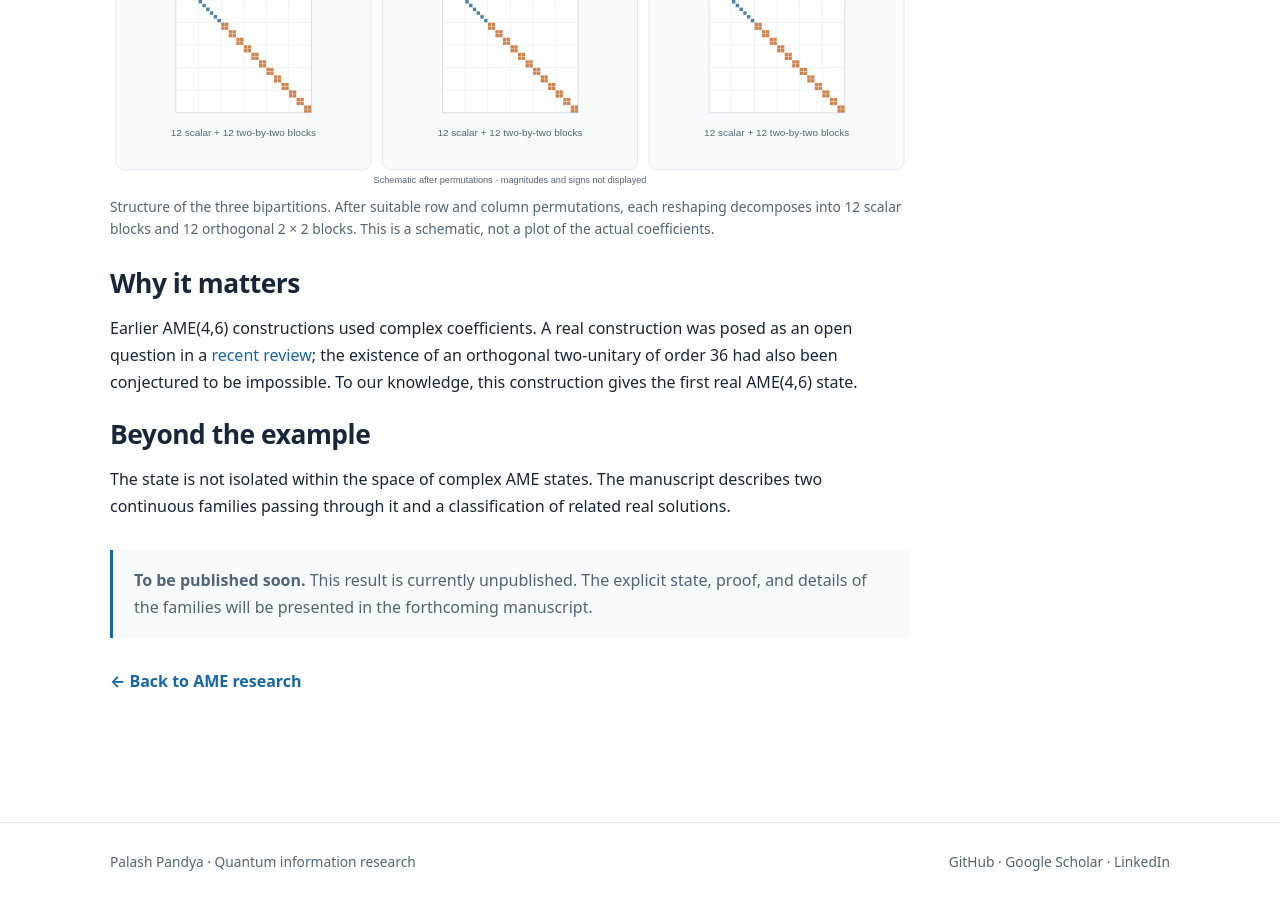
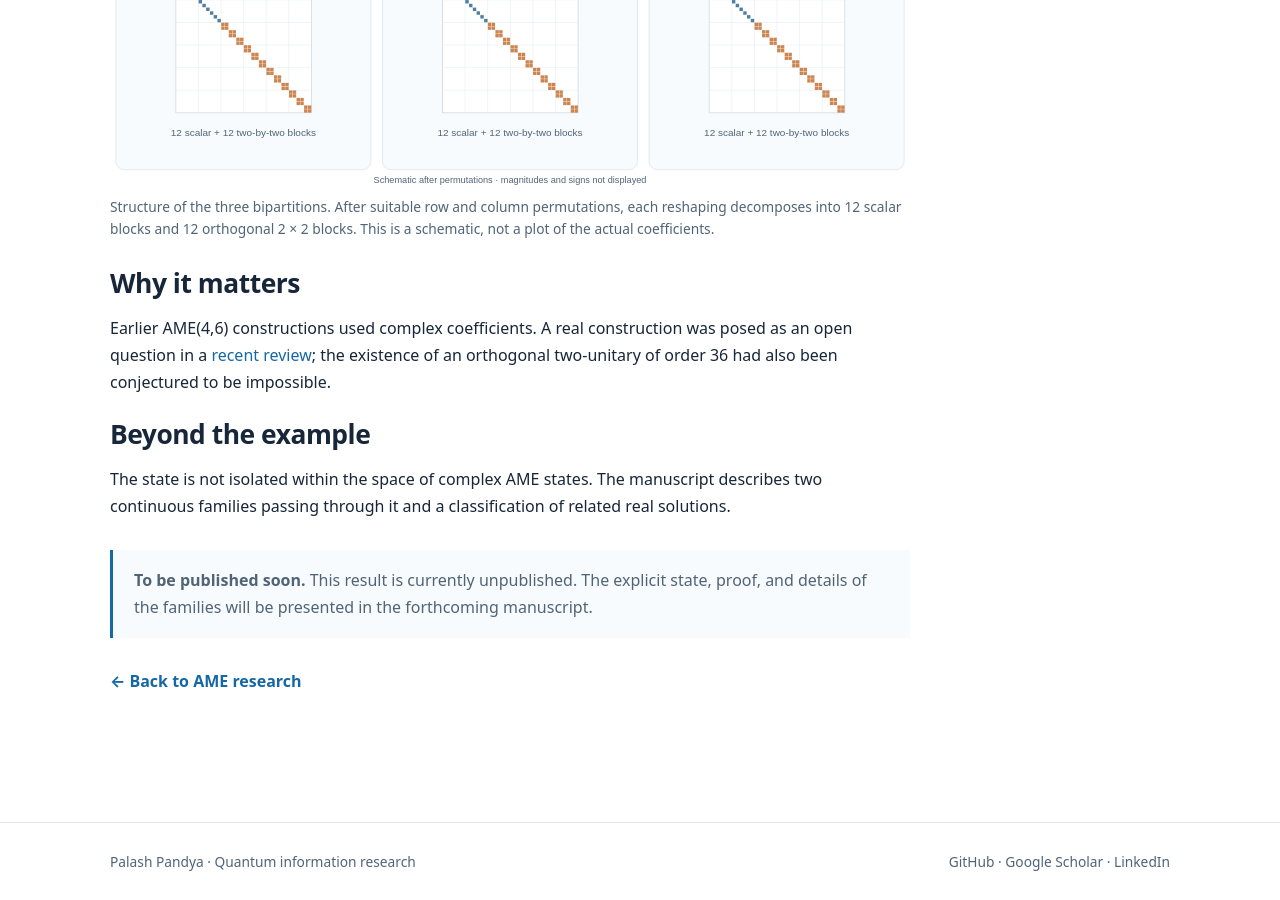
Before and after one commit to palashpandya/palashpandya.github.io, a Jekyll site: the page built from research/ame/real-ame46.md, in a window 1280 px wide and 900 px high, scrolled down 913 px. Built offline with Jekyll 4.4.1, drawn with Linux system fonts in a browser that asks for light colours.

Commit message:
Refine explanation in real-ame46.md
Removed a sentence fragment regarding the novelty of the state.

```diff
--- a/research/ame/real-ame46.md
+++ b/research/ame/real-ame46.md
@@ -31,7 +31,7 @@ permalink: /research/ame/real-ame46/
 </figure>
 
 <h2>Why it matters</h2>
-<p>Earlier AME(4,6) constructions used complex coefficients. A real construction was posed as an open question in a <a href="https://arxiv.org/abs/2508.04777">recent review</a>; the existence of an orthogonal two-unitary of order 36 had also been conjectured to be impossible. To our knowledge, this construction gives the first real AME(4,6) state.</p>
+<p>Earlier AME(4,6) constructions used complex coefficients. A real construction was posed as an open question in a <a href="https://arxiv.org/abs/2508.04777">recent review</a>; the existence of an orthogonal two-unitary of order 36 had also been conjectured to be impossible. </p>
 
 <h2>Beyond the example</h2>
 <p>The state is not isolated within the space of complex AME states. The manuscript describes two continuous families passing through it and a classification of related real solutions.</p>
```
